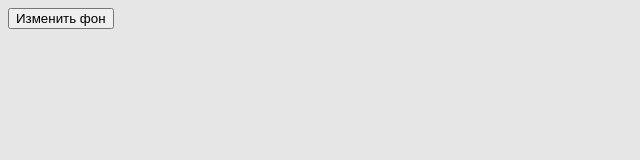
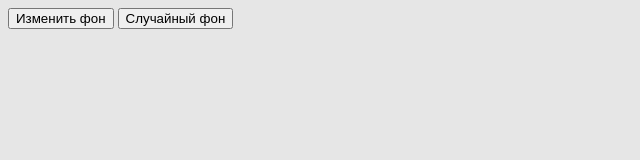
Before and after one commit to Anton41k41k/learnJS, a plain HTML site: page changeBackground.html in a window 1280 px wide. Both pictures are taken after a click on the button "Изменить фон". Shown: the whole page, without its empty margins (0-640 px from the left). Drawn offline with Linux system fonts and the light colour scheme.

Commit message:
randomColor_work

```diff
--- a/changeBackground.html
+++ b/changeBackground.html
@@ -7,16 +7,37 @@
 </head>
 <body>
   <button id="change-bg" data-color="#e6e6e6">Изменить фон</button>
+  <button id="randomChange-bg">Случайный фон</button>
+
+
+
   <script>
-    const button = document.getElementById('change-bg');
-    const colorBG = button.getAttribute('data-color');
+    const changeBGBtn = document.getElementById('change-bg');
+    const randomBGBtn = document.getElementById('randomChange-bg');
+    const colorBG = changeBGBtn.getAttribute('data-color');
     const body = document.body;
 
+    // const colors = ['red', 'blue', 'green', 'orange'];
+    // let randomColor = colors[Math.floor(Math.random() * colors.length)];
+    let intervalId;
+
       function changeColorBG() {
+        clearInterval(intervalId);
         body.style.backgroundColor = colorBG;
       }
 
-      button.addEventListener('click', changeColorBG)
+      function randomColorBG() {
+        intervalId = setInterval(() => {
+          const colors = ['red', 'blue', 'green', 'orange'];
+          let randomColor = colors[Math.floor(Math.random() * colors.length)];
+          body.style.backgroundColor = randomColor;
+          console.log(body.style.backgroundColor);
+        }, 2000);
+        return;
+      }
+
+      changeBGBtn.addEventListener('click', changeColorBG)
+      randomBGBtn.addEventListener('click', randomColorBG)
   </script>
 </body>
 </html>
```
